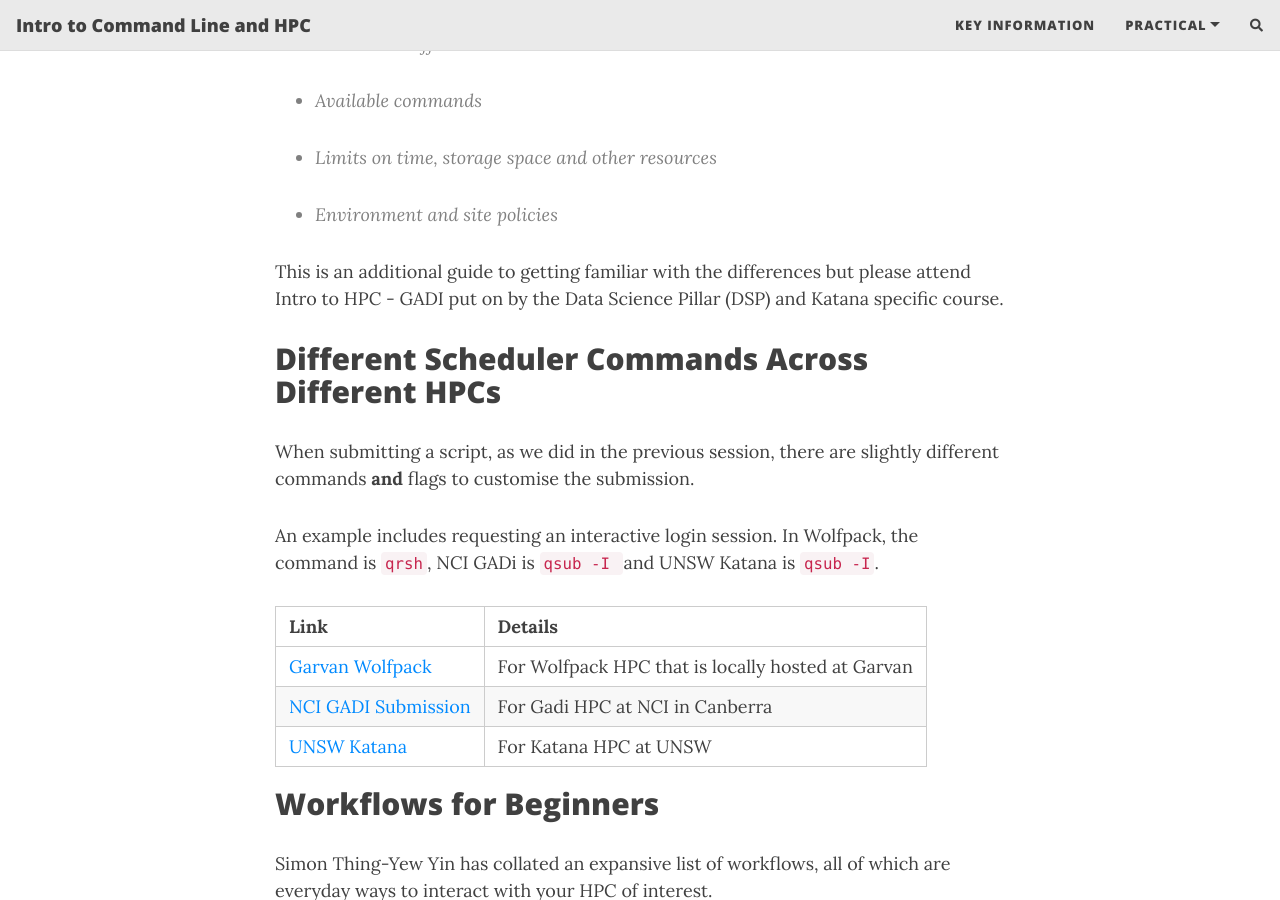
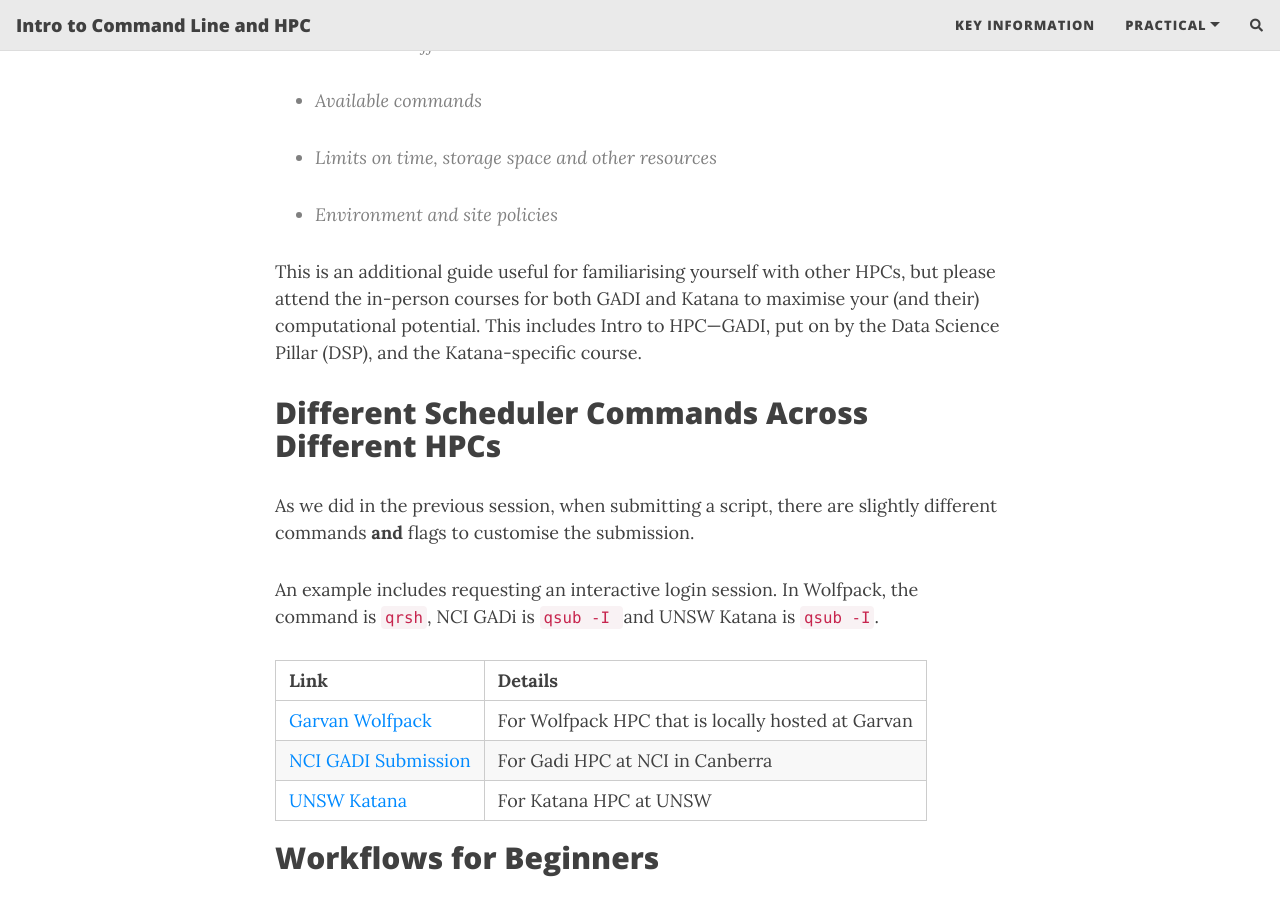
Before and after one commit to theheking/intro-to-command-line-hpc, a Jekyll site: the page built from practical_overview/7B_Different_HPC.md, in a window 1280 px wide and 900 px high, scrolled down 504 px. Built offline with Jekyll 4.4.1, drawn with Linux system fonts in a browser that asks for light colours; nearby versions of some CDN libraries; comment, search, counter and statistics services are not loaded.

Commit message:
Update 7B_Different_HPC.md

```diff
--- a/practical_overview/7B_Different_HPC.md
+++ b/practical_overview/7B_Different_HPC.md
@@ -21,13 +21,13 @@
 >
 
 
-This is an additional guide to getting familiar with the differences but please attend Intro to HPC - GADI put on by the Data Science Pillar (DSP) and Katana specific course.
+This is an additional guide useful for familiarising yourself with other HPCs, but please attend the in-person courses for both GADI and Katana to maximise your (and their) computational potential. This includes Intro to HPC—GADI, put on by the Data Science Pillar (DSP), and the Katana-specific course.
 
 
 Different Scheduler Commands Across Different HPCs
 ---------------------
 
-When submitting a script, as we did in the previous session, there are slightly different commands **and** flags to customise the submission.
+As we did in the previous session, when submitting a script, there are slightly different commands **and** flags to customise the submission.
 
 An example includes requesting an interactive login session. In Wolfpack, the command is `qrsh`, NCI GADi is `qsub -I ` and UNSW Katana is `qsub -I`.
 
```
